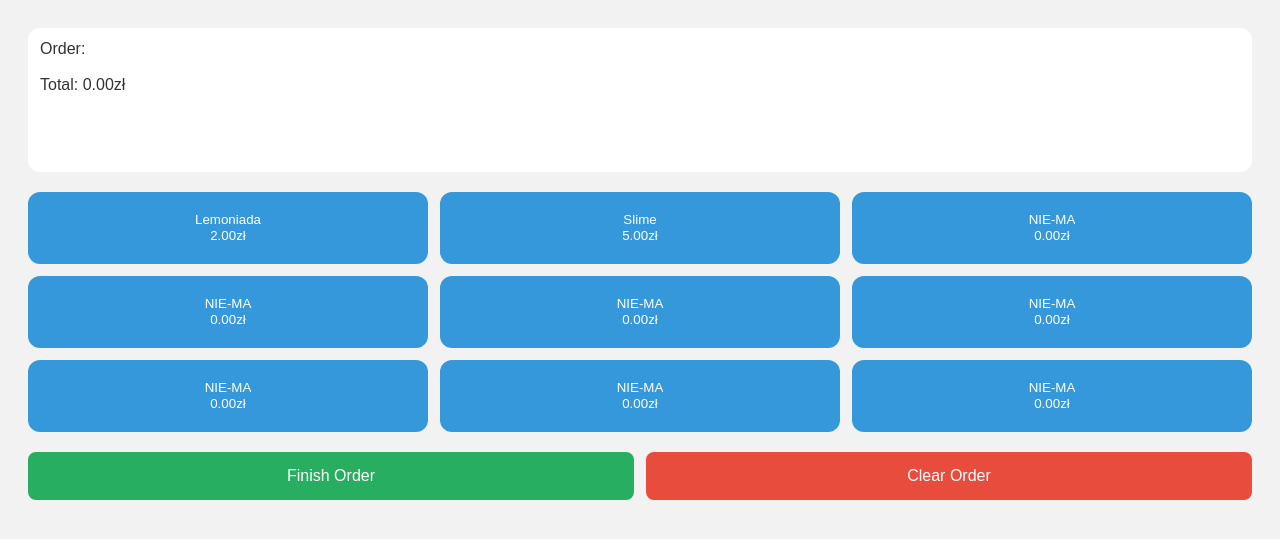
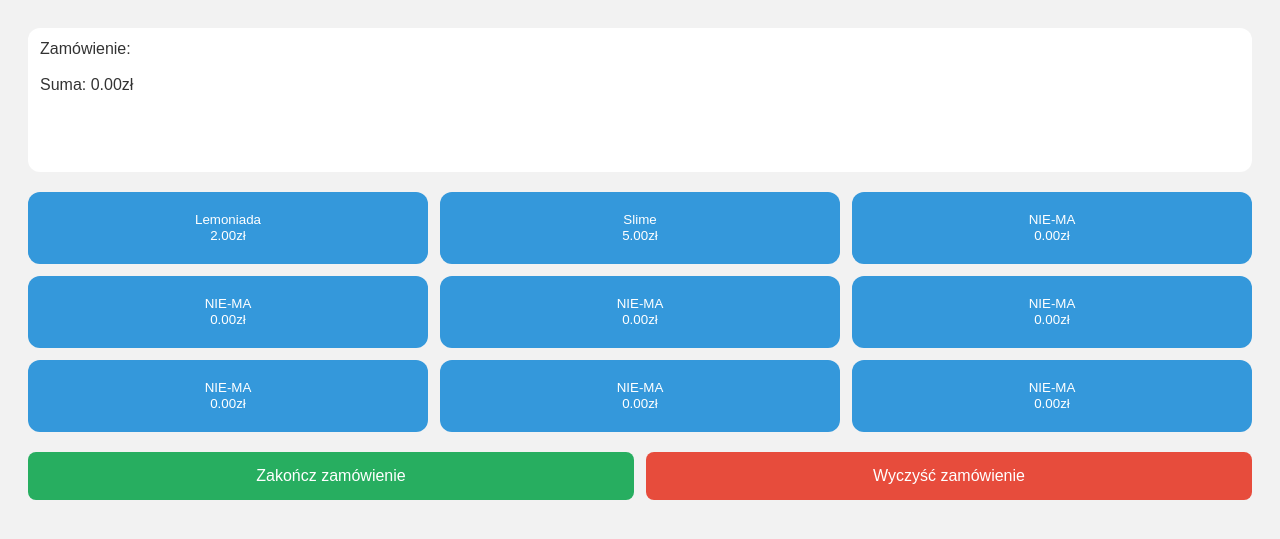
Before and after one commit to IgooGG/POS, a Flask app: page / in a window 1280 px wide. Shown: the top 539 px of the page. Run offline with Flask 2, Linux system fonts and the light colour scheme.

Commit message:
updated language of web gui

```diff
--- a/templates/index.html
+++ b/templates/index.html
@@ -1,8 +1,8 @@
 <!DOCTYPE html>
-<html lang="en">
+<html lang="pl">
 <head>
   <meta charset="UTF-8">
-  <title>POS Menu</title>
+  <title>Menu POS</title>
   <meta name="viewport" content="width=device-width, initial-scale=1.0">
   <style>
     body { background: #f2f2f2; font-family: sans-serif; color: #333; padding: 20px; }
@@ -39,17 +39,17 @@
   </div>
 
   <div class="controls">
-    <button class="btn btn-finish" onclick="finishOrder()">Finish Order</button>
-    <button class="btn btn-clear"  onclick="clearOrder()">Clear Order</button>
+    <button class="btn btn-finish" onclick="finishOrder()">Zakończ zamówienie</button>
+    <button class="btn btn-clear"  onclick="clearOrder()">Wyczyść zamówienie</button>
   </div>
 
   <script>
     function updateDisplay(order, total) {
-      let txt = 'Order:\n';
+      let txt = 'Zamówienie:\n';
       order.forEach(i => {
         txt += `${i.name} – ${i.price.toFixed(2)}zł\n`;
       });
-      txt += `\nTotal: ${total.toFixed(2)}zł`;
+      txt += `\nSuma: ${total.toFixed(2)}zł`;
       document.getElementById('display').innerText = txt;
     }
 
@@ -72,7 +72,7 @@
       const r = await fetch('/finish_order',{method:'POST'});
       const {order, total, intent_uri} = await r.json();
 
-      // Fire the RawBT intent via hidden iframe
+      // Uruchomienie wydruku przez RawBT
       const ifr = document.createElement('iframe');
       ifr.style.display = 'none';
       ifr.src = intent_uri;
```
